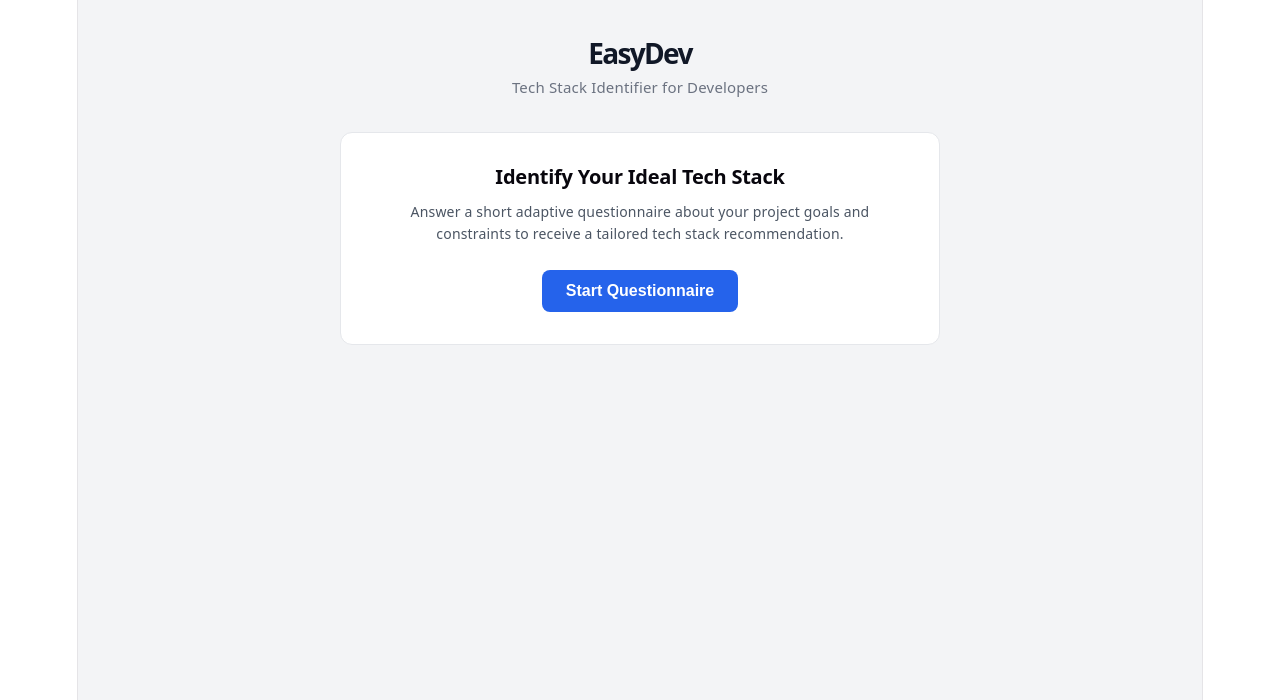
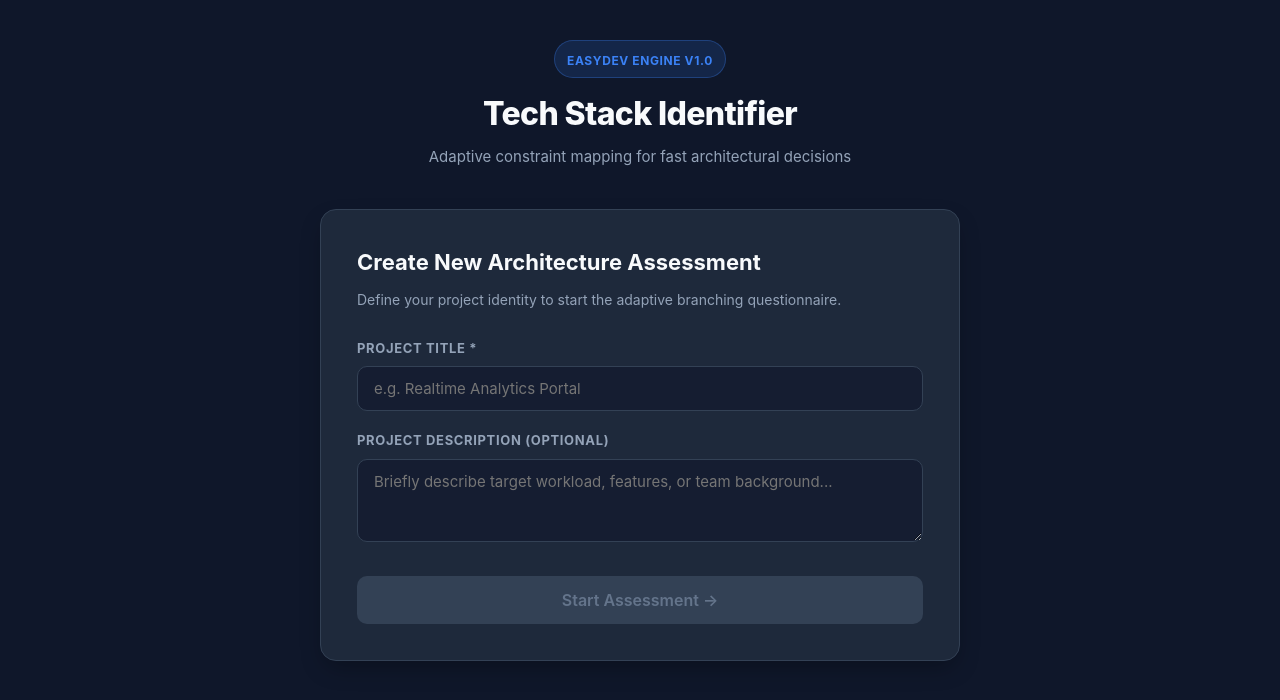
Before and after one commit to jerohalili/easydev, a React (Vite) app in the folder client/: page / in a window 1280 px wide. Shown: the top 700 px of the page. Built offline with nearby package versions, Linux system fonts and the light colour scheme.

Commit message:
feat: improve ui/ux and content

```diff
--- a/client/src/App.jsx
+++ b/client/src/App.jsx
@@ -7,6 +7,8 @@ const API_BASE = 'http://localhost:5000/api';
 
 export default function App() {
   const [screen, setScreen] = useState('start'); // 'start' | 'quiz' | 'results'
+  const [projectTitle, setProjectTitle] = useState('');
+  const [projectDescription, setProjectDescription] = useState('');
   const [projectId, setProjectId] = useState(null);
   const [currentQuestion, setCurrentQuestion] = useState(null);
   const [options, setOptions] = useState([]);
@@ -16,15 +18,20 @@ export default function App() {
   const [loading, setLoading] = useState(false);
   const [error, setError] = useState(null);
 
-  // 1. Start project & fetch first question
-  const startNewProject = async () => {
+  const startNewProject = async (e) => {
+    e.preventDefault();
+    if (!projectTitle.trim()) return;
+
     setLoading(true);
     setError(null);
     try {
       const projRes = await fetch(`${API_BASE}/projects`, {
         method: 'POST',
         headers: { 'Content-Type': 'application/json' },
-        body: JSON.stringify({ title: 'New Web Project' })
+        body: JSON.stringify({
+          title: projectTitle,
+          description: projectDescription
+        })
       });
       const projData = await projRes.json();
       setProjectId(projData.project.id);
@@ -42,7 +49,6 @@ export default function App() {
     }
   };
 
-  // 2. Fetch question details & options by ID
   const fetchQuestion = async (questionId) => {
     const res = await fetch(`${API_BASE}/questions/${questionId}`);
     const data = await res.json();
@@ -50,7 +56,6 @@ export default function App() {
     setOptions(data.options);
   };
 
-  // 3. Handle answer submission & branching check
   const handleSelectOption = async (optionId) => {
     setLoading(true);
     try {
@@ -68,7 +73,6 @@ export default function App() {
         await fetchQuestion(data.next_question_id);
         setStepCount((prev) => prev + 1);
       } else {
-        // Terminal question reached -> trigger scoring endpoint
         await fetchResults(projectId);
       }
     } catch (err) {
@@ -79,7 +83,6 @@ export default function App() {
     }
   };
 
-  // 4. Trigger scoring stub and view results
   const fetchResults = async (targetProjectId) => {
     const idToUse = targetProjectId || projectId;
     const res = await fetch(`${API_BASE}/projects/${idToUse}/score`, {
@@ -92,41 +95,102 @@ export default function App() {
   };
 
   return (
-    <div style={{ minHeight: '100vh', backgroundColor: '#f3f4f6', fontFamily: 'system-ui, sans-serif', padding: '40px 20px' }}>
-      <div style={{ maxWidth: '600px', margin: '0 auto' }}>
-        <header style={{ marginBottom: '32px', textAlign: 'center' }}>
-          <h1 style={{ fontSize: '28px', fontWeight: '800', color: '#111827', margin: '0 0 8px 0' }}>EasyDev</h1>
-          <p style={{ color: '#6b7280', margin: 0, fontSize: '15px' }}>Tech Stack Identifier for Developers</p>
+    <div style={{ minHeight: '100vh', padding: '40px 20px', display: 'flex', flexDirection: 'column', alignItems: 'center' }}>
+      <div style={{ width: '100%', maxWidth: '640px' }}>
+        <header style={{ marginBottom: '40px', textAlign: 'center' }}>
+          <div style={{ display: 'inline-block', padding: '6px 12px', background: 'var(--accent-glow)', borderRadius: '20px', border: '1px solid rgba(59, 130, 246, 0.3)', marginBottom: '12px' }}>
+            <span style={{ fontSize: '12px', fontWeight: '700', color: 'var(--accent-primary)', textTransform: 'uppercase', letterSpacing: '0.05em' }}>
+              EasyDev Engine v1.0
+            </span>
+          </div>
+          <h1 style={{ fontSize: '32px', fontWeight: '800', color: 'var(--text-primary)', margin: '0 0 8px 0', letterSpacing: '-0.02em' }}>
+            Tech Stack Identifier
+          </h1>
+          <p style={{ color: 'var(--text-secondary)', margin: 0, fontSize: '15px' }}>
+            Adaptive constraint mapping for fast architectural decisions
+          </p>
         </header>
 
         {error && (
-          <div style={{ padding: '12px 16px', backgroundColor: '#fee2e2', color: '#991b1b', borderRadius: '8px', marginBottom: '20px', fontSize: '14px' }}>
+          <div style={{ padding: '14px 18px', backgroundColor: 'rgba(239, 68, 68, 0.1)', border: '1px solid rgba(239, 68, 68, 0.3)', color: '#f87171', borderRadius: '12px', marginBottom: '24px', fontSize: '14px' }}>
             {error}
           </div>
         )}
 
         {screen === 'start' && (
-          <div style={{ background: '#ffffff', padding: '32px', borderRadius: '12px', textAlign: 'center', border: '1px solid #e5e7eb' }}>
-            <h2 style={{ fontSize: '20px', fontWeight: '600', marginBottom: '12px' }}>Identify Your Ideal Tech Stack</h2>
-            <p style={{ color: '#4b5563', marginBottom: '24px', fontSize: '14px', lineHeight: '1.6' }}>
-              Answer a short adaptive questionnaire about your project goals and constraints to receive a tailored tech stack recommendation.
+          <div className="animate-fade-in" style={{ background: 'var(--bg-card)', padding: '36px', borderRadius: '16px', border: '1px solid var(--border-color)', boxShadow: '0 10px 25px -5px rgba(0, 0, 0, 0.3)' }}>
+            <h2 style={{ fontSize: '22px', fontWeight: '700', marginBottom: '10px' }}>
+              Create New Architecture Assessment
+            </h2>
+            <p style={{ color: 'var(--text-secondary)', marginBottom: '28px', fontSize: '14px', lineHeight: '1.6' }}>
+              Define your project identity to start the adaptive branching questionnaire.
             </p>
+
+            <form onSubmit={startNewProject}>
+              <div style={{ marginBottom: '20px' }}>
+                <label style={{ display: 'block', fontSize: '13px', fontWeight: '700', color: 'var(--text-secondary)', textTransform: 'uppercase', letterSpacing: '0.05em', marginBottom: '8px' }}>
+                  Project Title *
+                </label>
+                <input
+                  type="text"
+                  required
+                  placeholder="e.g. Realtime Analytics Portal"
+                  value={projectTitle}
+                  onChange={(e) => setProjectTitle(e.target.value)}
+                  style={{
+                    width: '100%',
+                    padding: '12px 16px',
+                    borderRadius: '10px',
+                    border: '1px solid var(--border-color)',
+                    backgroundColor: 'rgba(15, 23, 42, 0.6)',
+                    color: 'var(--text-primary)',
+                    fontSize: '15px'
+                  }}
+                />
+              </div>
+
+              <div style={{ marginBottom: '28px' }}>
+                <label style={{ display: 'block', fontSize: '13px', fontWeight: '700', color: 'var(--text-secondary)', textTransform: 'uppercase', letterSpacing: '0.05em', marginBottom: '8px' }}>
+                  Project Description (Optional)
+                </label>
+                <textarea
+                  placeholder="Briefly describe target workload, features, or team background..."
+                  value={projectDescription}
+                  onChange={(e) => setProjectDescription(e.target.value)}
+                  rows={3}
+                  style={{
+                    width: '100%',
+                    padding: '12px 16px',
+                    borderRadius: '10px',
+                    border: '1px solid var(--border-color)',
+                    backgroundColor: 'rgba(15, 23, 42, 0.6)',
+                    color: 'var(--text-primary)',
+                    fontSize: '15px',
+                    resize: 'vertical'
+                  }}
+                />
+              </div>
+
               <button
-              onClick={startNewProject}
-              disabled={loading}
+                type="submit"
+                disabled={loading || !projectTitle.trim()}
                 style={{
-                padding: '12px 24px',
-                backgroundColor: '#2563eb',
-                color: '#ffffff',
+                  width: '100%',
+                  padding: '14px',
+                  backgroundColor: projectTitle.trim() && !loading ? 'var(--accent-primary)' : 'var(--bg-card-hover)',
+                  color: projectTitle.trim() && !loading ? '#ffffff' : 'var(--text-muted)',
                   border: 'none',
-                borderRadius: '8px',
+                  borderRadius: '10px',
                   fontWeight: '600',
                   fontSize: '16px',
-                cursor: loading ? 'not-allowed' : 'pointer'
+                  cursor: projectTitle.trim() && !loading ? 'pointer' : 'not-allowed',
+                  boxShadow: projectTitle.trim() && !loading ? '0 4px 12px var(--accent-glow)' : 'none',
+                  transition: 'all 0.2s ease'
                 }}
               >
-              {loading ? 'Starting...' : 'Start Questionnaire'}
+                {loading ? 'Initializing Engine...' : 'Start Assessment →'}
               </button>
+            </form>
           </div>
         )}
 
@@ -146,7 +210,11 @@ export default function App() {
           <ResultsView
             results={results}
             isStub={isStub}
-            onRestart={() => setScreen('start')}
+            onRestart={() => {
+              setProjectTitle('');
+              setProjectDescription('');
+              setScreen('start');
+            }}
           />
         )}
       </div>
--- a/client/src/index.css
+++ b/client/src/index.css
@@ -1,111 +1,50 @@
 :root {
-  --text: #6b6375;
-  --text-h: #08060d;
-  --bg: #fff;
-  --border: #e5e4e7;
-  --code-bg: #f4f3ec;
-  --accent: #aa3bff;
-  --accent-bg: rgba(170, 59, 255, 0.1);
-  --accent-border: rgba(170, 59, 255, 0.5);
-  --social-bg: rgba(244, 243, 236, 0.5);
-  --shadow:
-    rgba(0, 0, 0, 0.1) 0 10px 15px -3px, rgba(0, 0, 0, 0.05) 0 4px 6px -2px;
-
-  --sans: system-ui, 'Segoe UI', Roboto, sans-serif;
-  --heading: system-ui, 'Segoe UI', Roboto, sans-serif;
-  --mono: ui-monospace, Consolas, monospace;
-
-  font: 18px/145% var(--sans);
-  letter-spacing: 0.18px;
-  color-scheme: light dark;
-  color: var(--text);
-  background: var(--bg);
-  font-synthesis: none;
-  text-rendering: optimizeLegibility;
-  -webkit-font-smoothing: antialiased;
-  -moz-osx-font-smoothing: grayscale;
-
-  @media (max-width: 1024px) {
-    font-size: 16px;
-  }
+  --font-sans: 'Inter', system-ui, -apple-system, BlinkMacSystemFont, 'Segoe UI', Roboto, sans-serif;
+  --bg-main: #0f172a;
+  --bg-card: #1e293b;
+  --bg-card-hover: #334155;
+  --border-color: #334155;
+  --border-focus: #3b82f6;
+  --text-primary: #f8fafc;
+  --text-secondary: #94a3b8;
+  --text-muted: #64748b;
+  --accent-primary: #3b82f6;
+  --accent-hover: #2563eb;
+  --accent-glow: rgba(59, 130, 246, 0.15);
 }
 
-@media (prefers-color-scheme: dark) {
-  :root {
-    --text: #9ca3af;
-    --text-h: #f3f4f6;
-    --bg: #16171d;
-    --border: #2e303a;
-    --code-bg: #1f2028;
-    --accent: #c084fc;
-    --accent-bg: rgba(192, 132, 252, 0.15);
-    --accent-border: rgba(192, 132, 252, 0.5);
-    --social-bg: rgba(47, 48, 58, 0.5);
-    --shadow:
-      rgba(0, 0, 0, 0.4) 0 10px 15px -3px, rgba(0, 0, 0, 0.25) 0 4px 6px -2px;
-  }
-
-  #social .button-icon {
-    filter: invert(1) brightness(2);
-  }
+* {
+  box-sizing: border-box;
+  margin: 0;
+  padding: 0;
 }
 
 body {
-  margin: 0;
+  font-family: var(--font-sans);
+  background-color: var(--bg-main);
+  color: var(--text-primary);
+  min-height: 100vh;
+  line-height: 1.5;
+  -webkit-font-smoothing: antialiased;
 }
 
-#root {
-  width: 1126px;
-  max-width: 100%;
-  margin: 0 auto;
-  text-align: center;
-  border-inline: 1px solid var(--border);
-  min-height: 100svh;
-  display: flex;
-  flex-direction: column;
-  box-sizing: border-box;
+/* Animations */
+@keyframes fadeIn {
+  from { opacity: 0; transform: translateY(8px); }
+  to { opacity: 1; transform: translateY(0); }
 }
 
-h1,
-h2 {
-  font-family: var(--heading);
-  font-weight: 500;
-  color: var(--text-h);
+.animate-fade-in {
+  animation: fadeIn 0.25s ease-out forwards;
 }
 
-h1 {
-  font-size: 56px;
-  letter-spacing: -1.68px;
-  margin: 32px 0;
-  @media (max-width: 1024px) {
-    font-size: 36px;
-    margin: 20px 0;
-  }
-}
-h2 {
-  font-size: 24px;
-  line-height: 118%;
-  letter-spacing: -0.24px;
-  margin: 0 0 8px;
-  @media (max-width: 1024px) {
-    font-size: 20px;
-  }
-}
-p {
-  margin: 0;
+/* Base Form Styling */
+input, textarea, button {
+  font-family: inherit;
 }
 
-code,
-.counter {
-  font-family: var(--mono);
-  display: inline-flex;
-  border-radius: 4px;
-  color: var(--text-h);
+input:focus, textarea:focus {
+  outline: none;
+  border-color: var(--border-focus) !important;
+  box-shadow: 0 0 0 3px var(--accent-glow);
 }
-
-code {
-  font-size: 15px;
-  line-height: 135%;
-  padding: 4px 8px;
-  background: var(--code-bg);
-}
```
Also changed, not shown: client/src/components/ProgressBar.jsx (+17 -8 lines), client/src/components/QuestionCard.jsx (+43 -16 lines), client/src/components/ResultsView.jsx (+77 -21 lines), 2 other files (tests, documents, lock files or other folders). Lines whose indentation alone changed are shown as unchanged.
